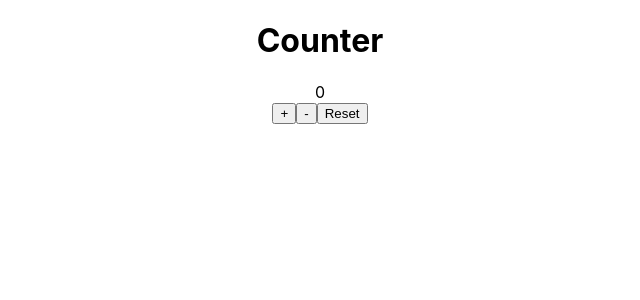
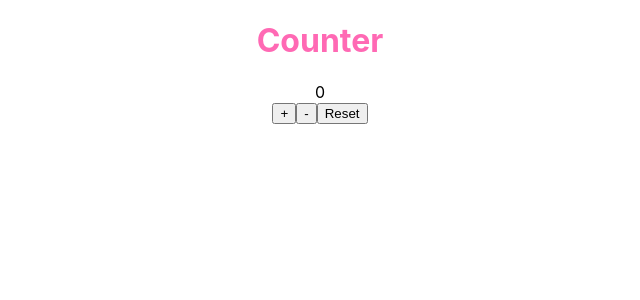
Before and after one commit to nataliya19/warsawjs-workshop-66-react, a React (Create React App) app: page / in a window 1280 px wide. Shown: the top 300 px of the page, without its empty margins (320-960 px from the left). Built offline with nearby package versions, Linux system fonts and the light colour scheme.

Commit message:
Add styles import

```diff
--- /dev/null
+++ b/src/components/Counter.css
@@ -0,0 +1,3 @@
+.counter{
+    color: hotpink;
+}
--- a/src/components/Counter.js
+++ b/src/components/Counter.js
@@ -1,3 +1,5 @@
+import './Counter.css';
+
 import {useState} from "react";
 
 const Counter = () => {
@@ -22,7 +24,7 @@ const Counter = () => {
 
     return (
         <div>
-          <h1>Counter</h1>
+          <h1 className="counter">Counter</h1>
           <span data-testid="counter">{counter}</span>
           <div>
             <button  data-testid="increase-button" onClick={increase}>+</button>
```
